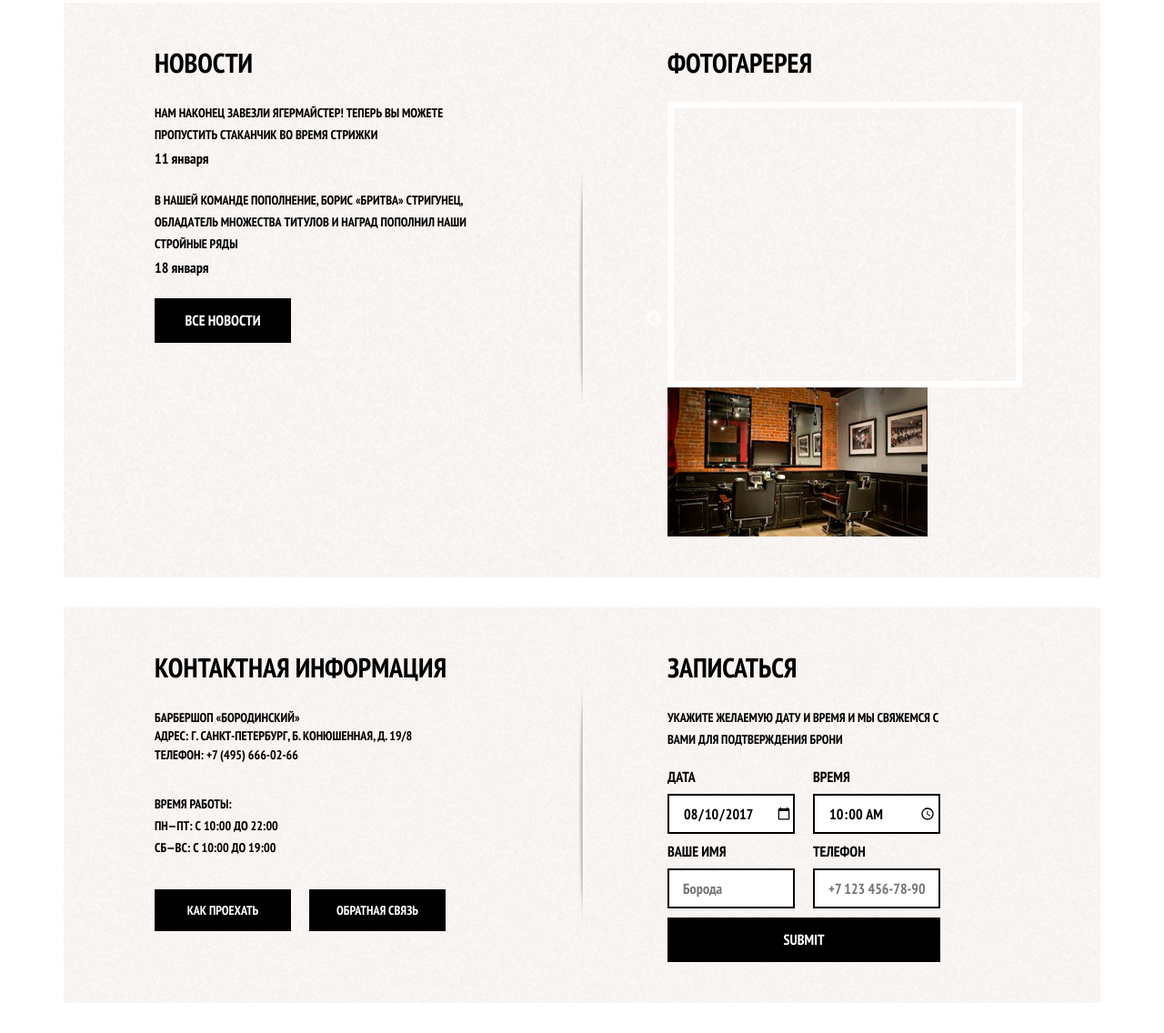
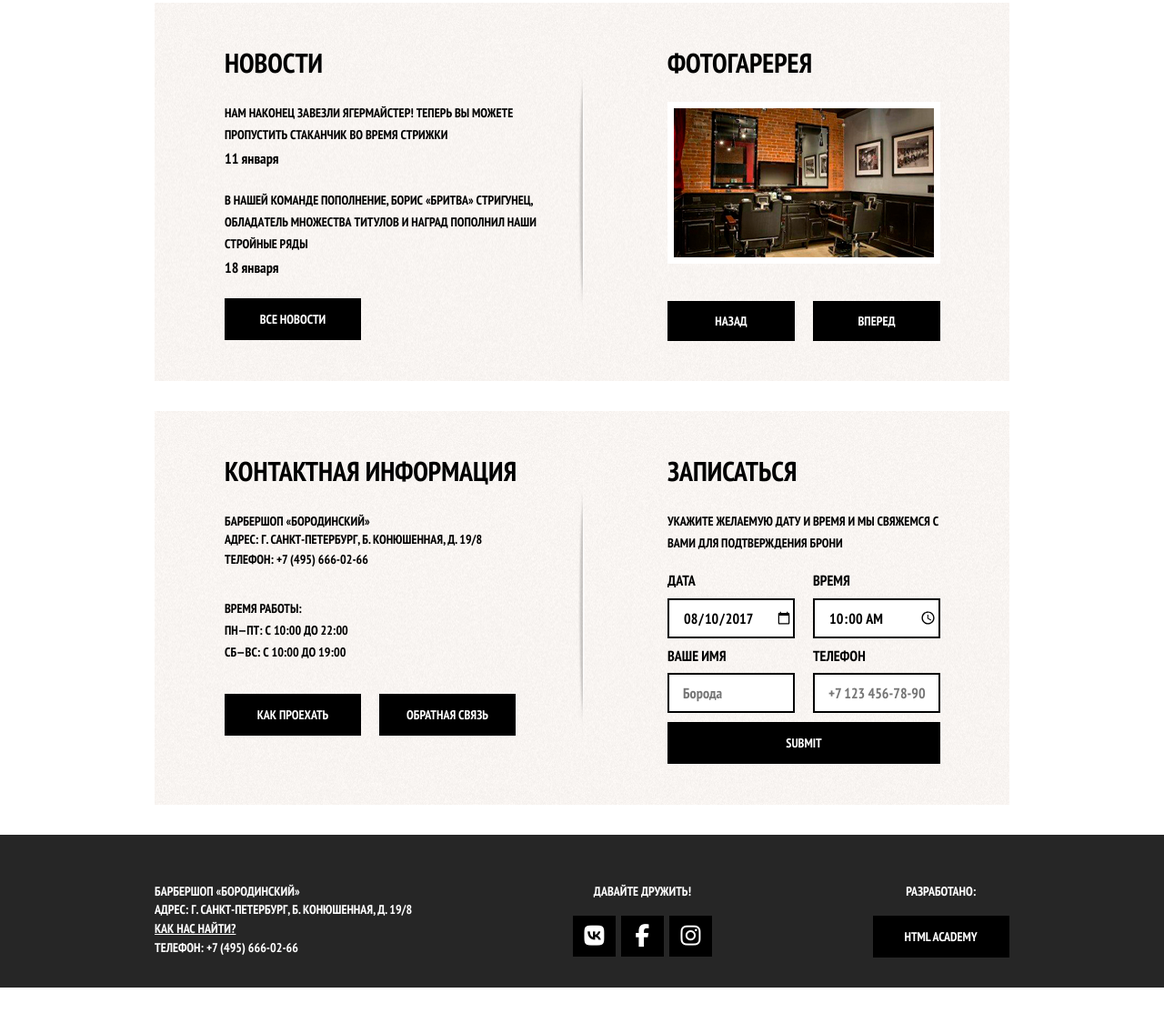
Before and after one commit to Vatskovskaya/Barbershop, a plain HTML site: page index.html in a window 1280 px wide. Shown: the part 634-1770 px from the top of the page at 91% size. After the commit the page ends 1720 px from the top, so only its background shows below. Drawn offline with nearby package versions, Linux system fonts and the light colour scheme.

Commit message:
add sections css

```diff
--- a/css/style.css
+++ b/css/style.css
@@ -13,6 +13,7 @@ h1,h2,h3,h4,h5,h6,p,li,ul,ol,img,a,input{
 	padding: 0;
 }
 a{
+	font-size: 14px;
 	text-decoration: none;
 	color: inherit;
 }
@@ -41,6 +42,7 @@ p,
 	line-height: 24px;
 }
 .btn{
+	font-size: 14px;
 	display: block;
 	color: #fff;
 	background-color: #000;
@@ -57,32 +59,32 @@ p,
 .page-header{
 	color: #fff;
 	background-color: #000;
-
-	padding-top: 22px;
-	padding-bottom: 24px;
 }
 .header__navigation{
 	display: flex;
 	justify-content: space-between;
 }
+
+.header__navigation-list li,
+.header__navigation__login{
+	padding-top: 22px;
+	padding-bottom: 24px;
+	padding-left: 20px;
+	padding-right: 20px;
+}
 .header__navigation-list{
 	display: flex;
-	column-gap: 35px;
+	/* column-gap: 35px; */
 	list-style: none;
 }
 .header__navigation__login{
 	list-style: none;
 	position: relative;
 }
-.header__navigation__login li::before{
-	content: "";
-	background-image: url(../img/enter.png);
-	width: 14px;
-	height: 14px;
-	position: absolute;
-	top: 50%;
-	left: -40px;
-	transform: translateY(-50%);
+
+.header__navigation-list li:hover,
+.header__navigation__login:hover{
+	background-color: #242424;
 }
 .big-logo{
 	position: absolute;
@@ -122,7 +124,7 @@ p,
 	left: 50%;
 	transform: translateX(-50%) rotate(45deg);
 }
-/* --------------------------White Section----------------------- */
+/* ----------------------------------------White Section-------------------------------------------- */
 .white-section{
 	margin-bottom: 33px;
 }
@@ -133,13 +135,14 @@ p,
 	background-position: left 50% top 50%;
 	background-size: auto, cover;
 
-	padding: 45px 100px;
+	padding: 45px 0px;
 
 	display: flex;
 	justify-content: space-between;
 }
 .left-part{
 	flex-basis: 40%;
+	padding-left: 77px;
 }
 .right-part{
 	flex-basis: 40%;
@@ -157,12 +160,59 @@ p,
 .galery{
 	width: 40%;
 }
-.photo-slide::before{
-	content: "";
+.photo-slide{
+	max-width: 300px;
+}
+.photo-slide a{
 	display: block;
 	width: 100%;
-	height: 300px;
+	height: 100%;
 	border: 7px solid #fff;
+}
+.slick-prev{
+	left: 0;
+}
+.slick-next{
+	right: 0;
+}
+.slick-prev, .slick-next {
+    font-size: 0;
+    line-height: 0;
+	cursor: pointer;
+    color: #fff;
+    background: #000;
+
+    position: absolute;
+	top: auto;
+	bottom: -85px;
+	transform: translate(0, 0);
+
+    display: block;
+	max-width: 140px;
+	width: 100%;
+	height: auto;
+	padding: 15px 5px;
+	text-align: center;
+	transition: 0.2s;
+}
+.slick-prev:before, .slick-next:before {
+	font-family: 'PT Sans Narrow', Arial, sans-serif;
+	font-size: 14px;
+	line-height: 1;
+	font-weight: bold;
+	text-transform: uppercase;
+    opacity: 1;
+    color: #fff;
+}
+.slick-prev:hover,
+.slick-next:hover{
+	background-color: #673d15;
+}
+.slick-prev:before{
+    content: 'Назад';
+}
+.slick-next:before{
+    content: 'Вперед';
 }
 /* ------------------------------------------White Section 2 -----------------------------------*/
 .contact-info a{
@@ -217,8 +267,70 @@ p,
 .contact-form .contact-form__item input{
 	line-height: 24px;
 	font-weight: bold;
+	border: none;
 	border: 2px solid #000;
 	width: 121px;
 	height: 40px;
 	padding-left: 15px;
 }
+.contact-form .contact-form__item input:active,
+.contact-form .contact-form__item input:focus{
+	border: 2px solid #673d15;
+	outline	:none;
+}
+/* -----------------------------------Footer Section -------------------------*/
+.page-footer{
+	color: #fff;
+	background-color: #262626;
+
+	padding-top: 50px;
+	padding-bottom: 30px;
+}
+.footer__btn:hover{
+	color: #000;
+	background-color: #fff;
+}
+.footer__wrapper{
+	display: flex;
+	justify-content: space-between;
+}
+.footer__contact {
+	display: flex;
+	flex-direction: column;
+}
+.footer__contact a{
+	margin-bottom: 5px;
+}
+.footer__contact .popup-map{
+	text-decoration: underline;
+}
+.footer__socials p{
+	text-align: center;
+	margin-bottom: 15px;
+}
+.footer__solials__icons{
+	display: flex;
+	justify-content: center;
+	column-gap: 6px;
+	width: 148px;
+}
+.footer__solials__icons i{
+	font-size: 25px;
+	display: block;
+	padding: 10px 2px;
+
+	flex-basis: 43px;
+	flex-shrink: 0;
+	flex-grow: 1;
+}
+.footer__developers{
+	flex-basis: 16%;
+}
+.footer__developers p{
+	text-align: center;
+	margin-bottom: 15px;
+}
+.footer__developers a{
+	display: block;
+	width: 100%;
+}
--- a/index.html
+++ b/index.html
@@ -22,14 +22,14 @@
 				<nav class="header__navigation">
 					<img width="317" height="155" class="big-logo" src="img/logo.png" alt="Логотип барбершопа «Бородинский»">
 					<ul class="header__navigation-list">
-						<a href=""><li>Информация</li></a>
-						<a href=""><li>Новости</li></a>
-						<a href=""><li>Прайс-Лист</li></a>
-						<a href=""><li>Магазин</li></a>
-						<a href=""><li>Контакты</li></a>
+						<li><a href="">Информация</a></li>
+						<li><a href="">Новости</a></li>
+						<li><a href="">Прайс-Лист</a></li>
+						<li><a href="">Магазин</a></li>
+						<li><a href="">Контакты</a></li>
 					</ul>
 					<ul class="header__navigation__login">
-						<a href=""><li>Вход</li></a>
+						<li><a href=""><img width="14" height="14" src="img/login.png" alt="">Вход</a></li>
 					</ul>
 				</nav>
 			</div>
@@ -70,9 +70,9 @@
 				<section class="galery right-part">
 					<h2>Фотогаререя</h2>
 					<div class="photo-slide">
-						<a href="#"><img src="img/slider-img.jpg" alt=""></a>
-						<a href="#"><img src="img/slider-img.jpg" alt=""></a>
-						<a href="#"><img src="img/slider-img.jpg" alt=""></a>
+						<a href="#"><img width="286" height="164" src="img/slider-img.jpg" alt="интеръер барбрершопа"></a>
+						<a href="#"><img width="286" height="164" src="img/slider-img.jpg" alt="интеръер барбрершопа"></a>
+						<a href="#"><img width="286" height="164" src="img/slider-img.jpg" alt="интеръер барбрершопа"></a>
 					</div>
 				</section>
 			</div>
@@ -98,25 +98,47 @@
 					<form action="#" class="contact-form">
 						<div class="contact-form__item">
 							<label for="date">Дата</label>
-							<input type="date" name="date" id="date" value="2017-08-10">
+							<input type="date" name="date" id="date" value="2017-08-10" required>
 						</div>
 						<div class="contact-form__item">
 							<label for="time">Время</label>
-							<input type="time" name="visit-time" id="time" value="10:00">
+							<input type="time" name="visit-time" id="time" value="10:00" required>
 						</div>
 						<div class="contact-form__item">
 							<label for="name">Ваше имя</label>
-							<input type="text" name="name" id="name" placeholder="Борода">
+							<input type="text" name="name" id="name" placeholder="Борода" required>
 						</div>
 						<div class="contact-form__item">
 							<label for="tel">Телефон</label>
-							<input type="tel" name="phone-number" id="tel" placeholder="+7 123 456-78-90">
+							<input type="tel" name="phone-number" id="tel" placeholder="+7 123 456-78-90" required>
 						</div>
 						<input type="submit" class="btn">
 					</form>
 				</section>
 			</div>
 		</section>
+		<footer class="page-footer">
+			<div class="container footer__wrapper">
+				<div class="footer__contact">
+					<p>Барбершоп «бородинский»</p>
+					<a class="info-adress" href="https://goo.gl/maps/iiKQgAPSR4AfYghE9">Адрес: г. Санкт-петербург, б. Конюшенная, д. 19/8</a>
+					<a class="popup-map" href="#">Как нас найти?</a>
+					<a class="contact-phone" href="tel:+7(495)6660266">Телефон: +7 (495) 666-02-66</a>
+				</div>
+				<div class="footer__socials">
+					<p>давайте дружить!</p>
+					<div class="footer__solials__icons">
+						<i class="fab fa-vk footer__btn btn"></i>
+						<i class="fab fa-facebook-f footer__btn btn"></i>
+						<i class="fab fa-instagram footer__btn btn"></i>
+					</div>
+				</div>
+				<div class="footer__developers">
+					<p>Разработано:</p>
+					<a class="footer__btn btn" href="#">html academy</a>
+				</div>
+			</div>
+		</footer>
 	</main>
 	<script src="https://code.jquery.com/jquery-3.6.0.min.js"></script>
 	<script type="text/javascript" src="slick/slick.min.js"></script>
```
Also changed, not shown: img/login.png (added).
